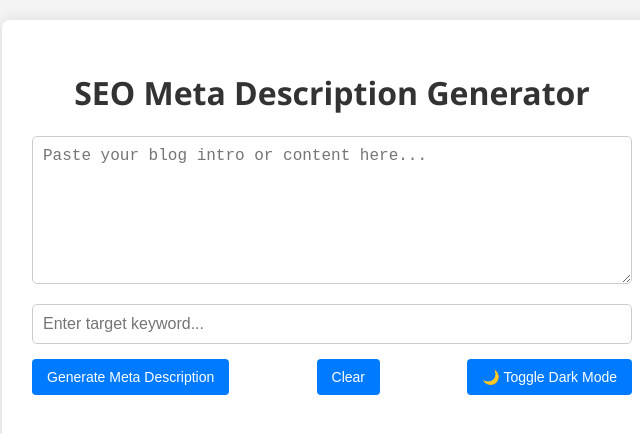
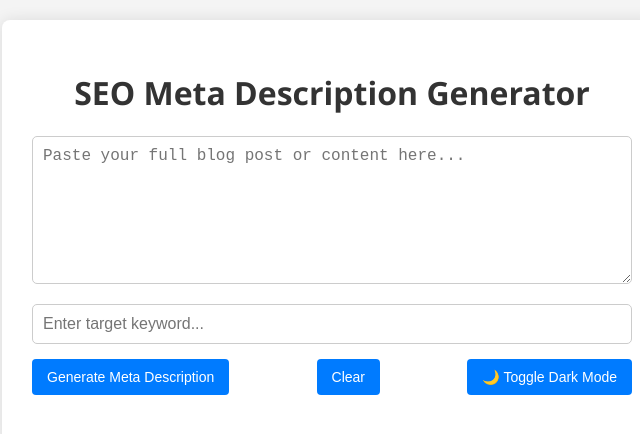
Before and after one commit to kreativeelite74/Seo-meta-generator-, a plain HTML site: page index.html in a window 1280 px wide. Shown: the full height of the page, 308-948 px from the left. Drawn offline with Linux system fonts and the light colour scheme.

Commit message:
Update index.html

```diff
--- a/index.html
+++ b/index.html
@@ -10,7 +10,7 @@
   <div class="container">
     <h1>SEO Meta Description Generator</h1>
 
-    <textarea id="contentInput" rows="7" placeholder="Paste your blog intro or content here..."></textarea>
+    <textarea id="contentInput" rows="7" placeholder="Paste your full blog post or content here..."></textarea>
 
     <input type="text" id="keywordInput" placeholder="Enter target keyword..." />
 
@@ -35,4 +35,4 @@
 
   <script src="script.js"></script>
 </body>
-        </html>
+</html>
```
